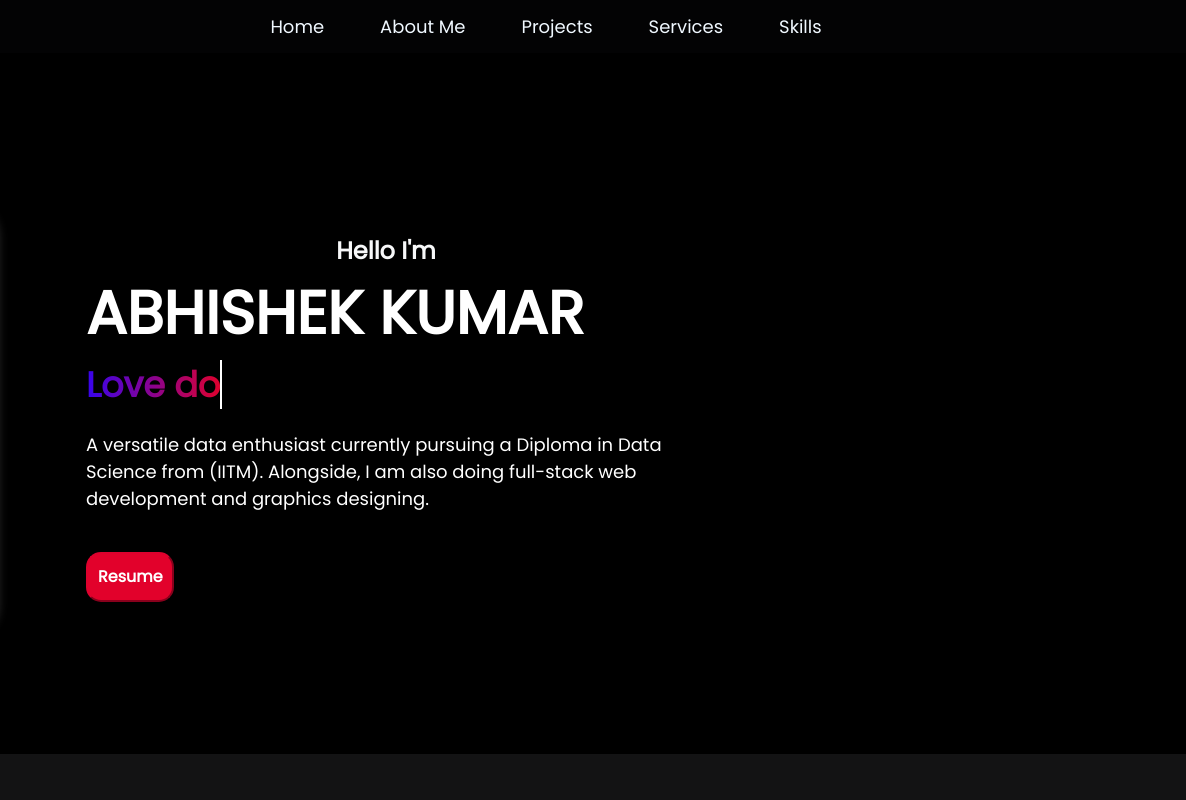
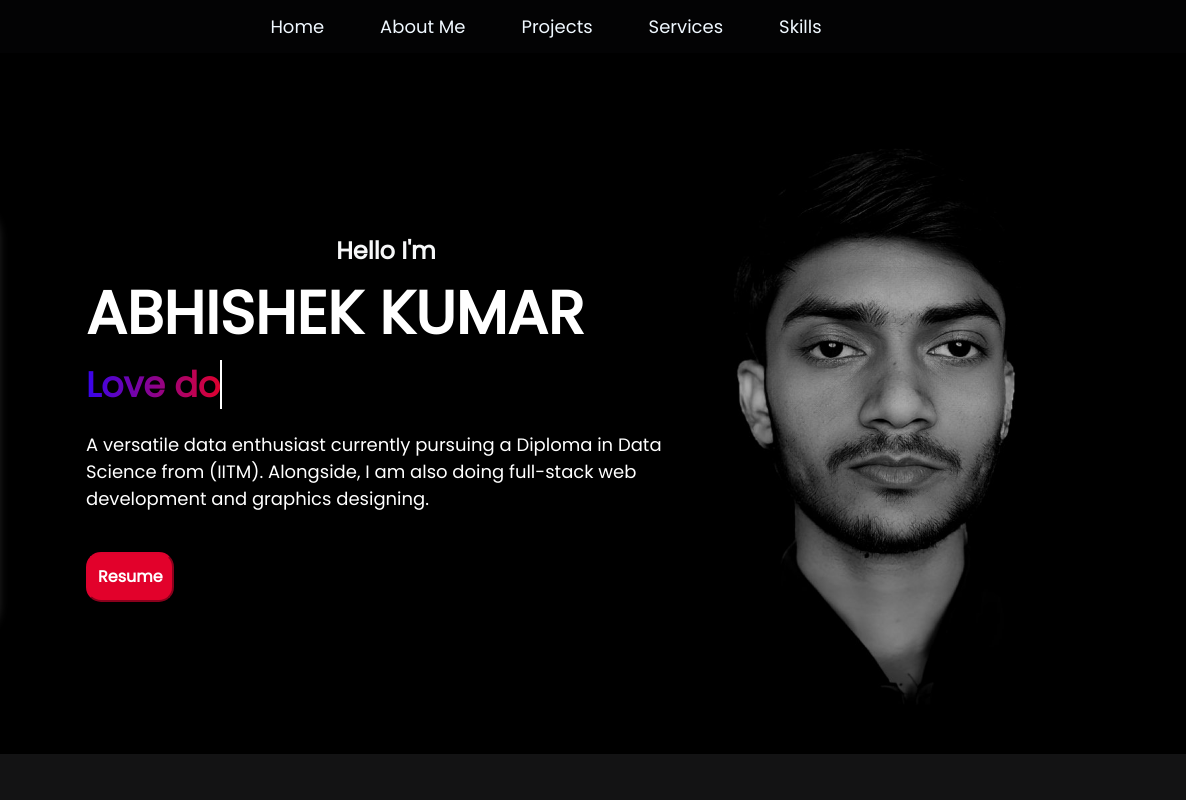
Before and after one commit to Meeaviishek/MyPortfolio, a plain HTML site: page index.html in a window 1280 px wide. Shown: the top 800 px of the page, 94-1280 px from the left. Drawn offline with Linux system fonts and the light colour scheme; the site is published under a folder, as on GitHub Pages, so addresses that start at the root find nothing; a web font is replaced by a local one.

Commit message:
Update style.css

```diff
--- a/style.css
+++ b/style.css
@@ -285,7 +285,7 @@ span {
 }
 #section1{
 
-  background-image: url(/images/imgg3.jpg);
+  background-image: url(./images/imgg3.jpg);
   background-repeat:no-repeat;
   width: auto;
   background-size: cover;
```
